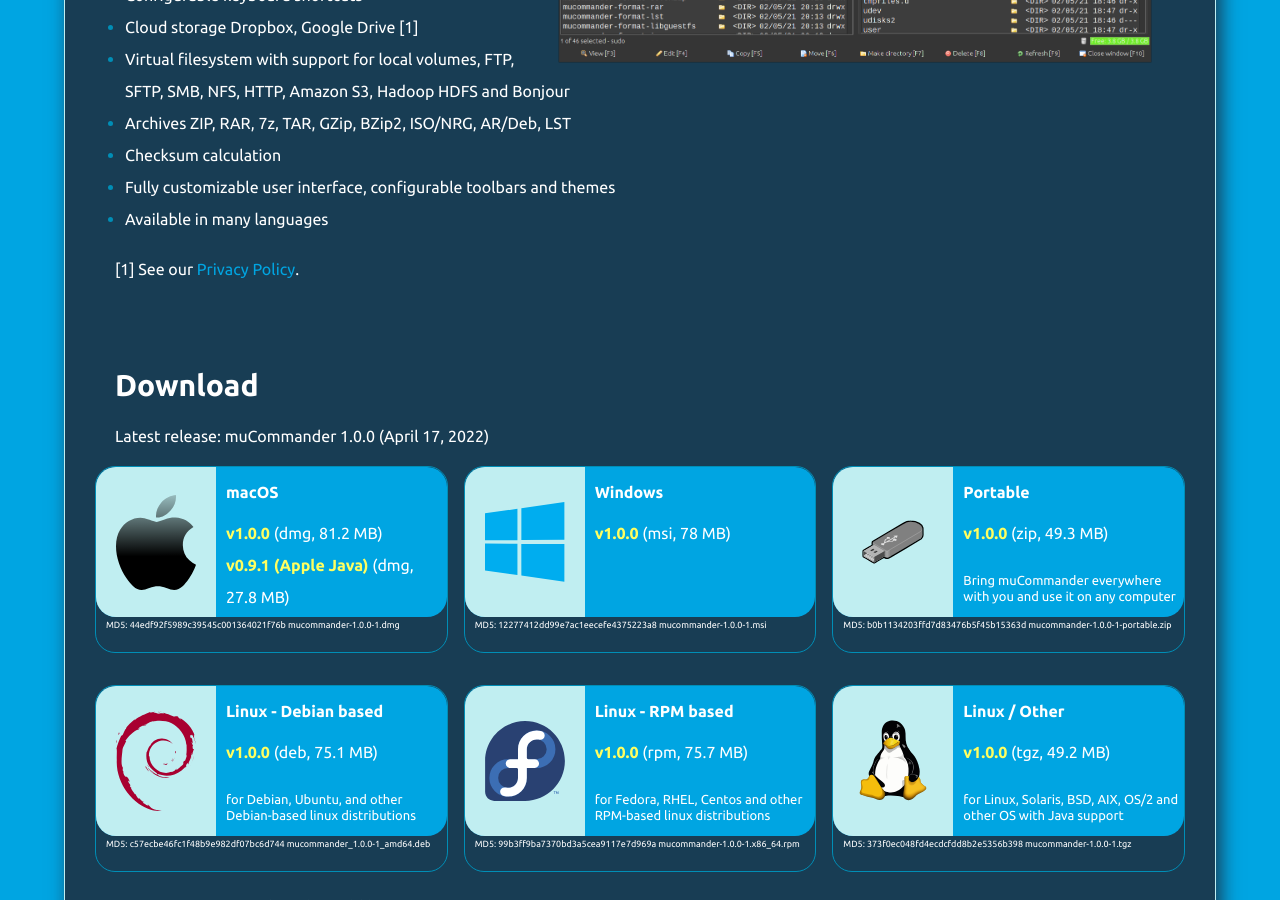
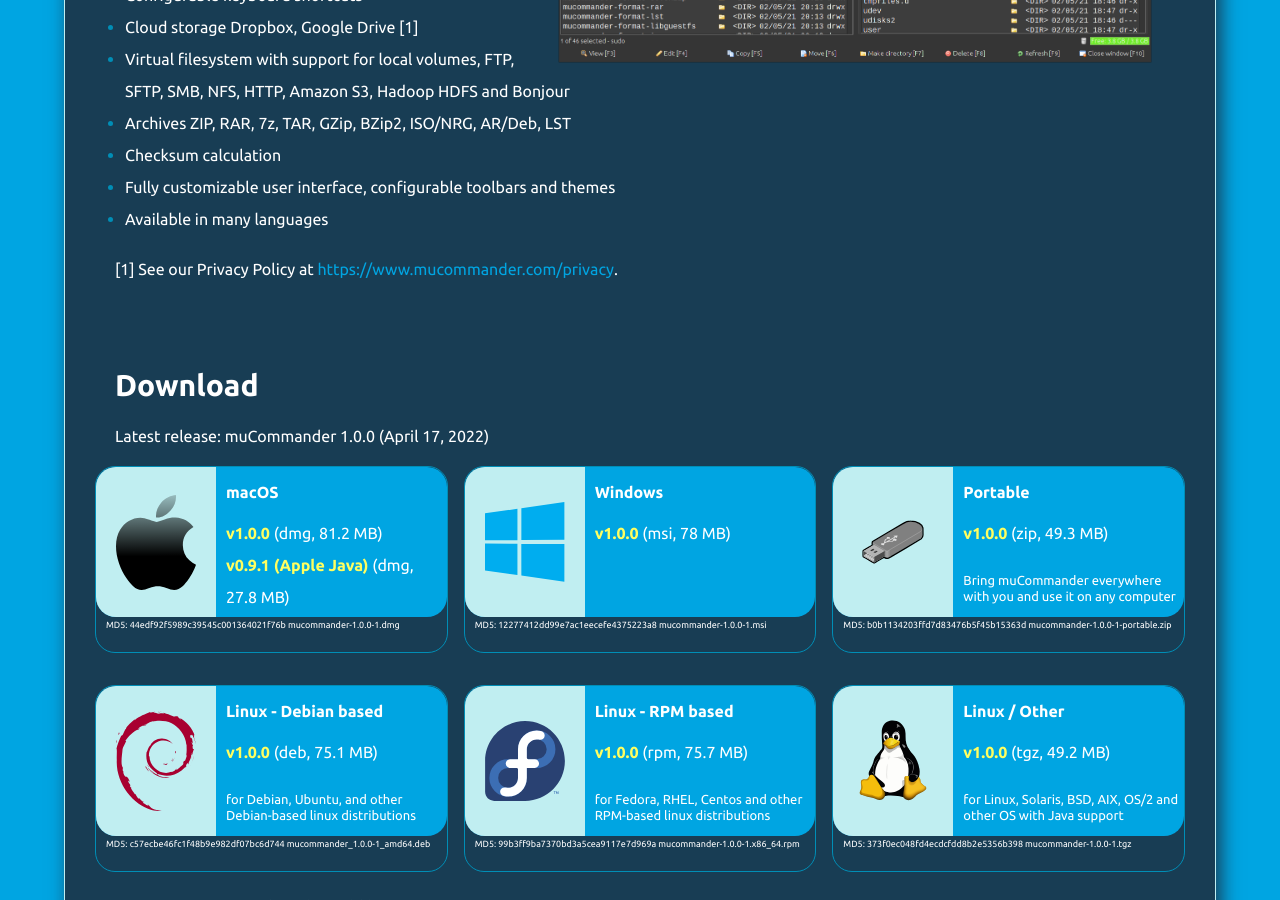
Before and after one commit to mucommander/mucommander.github.io, a Jekyll site: the page index.html, which Jekyll copies as it is, in a window 1280 px wide and 900 px high, scrolled down 624 px. Built offline with Jekyll 4.4.1, drawn with Linux system fonts in a browser that asks for light colours.

Commit message:
Update index.html
present https://www.mucommander.com/privacy on the home page

```diff
--- a/index.html
+++ b/index.html
@@ -59,7 +59,7 @@
                     <li>Available in many languages</li>
                 </ul>
                 <p class="section-outro">
-                    [1] See our <a href="https://www.mucommander.com/privacy/" target="_blank" rel="nofollow">Privacy Policy</a>.
+                    [1] See our Privacy Policy at <a href="https://www.mucommander.com/privacy" target="_blank" rel="nofollow">https://www.mucommander.com/privacy</a>.
                 </p>
             </div>
 
```
